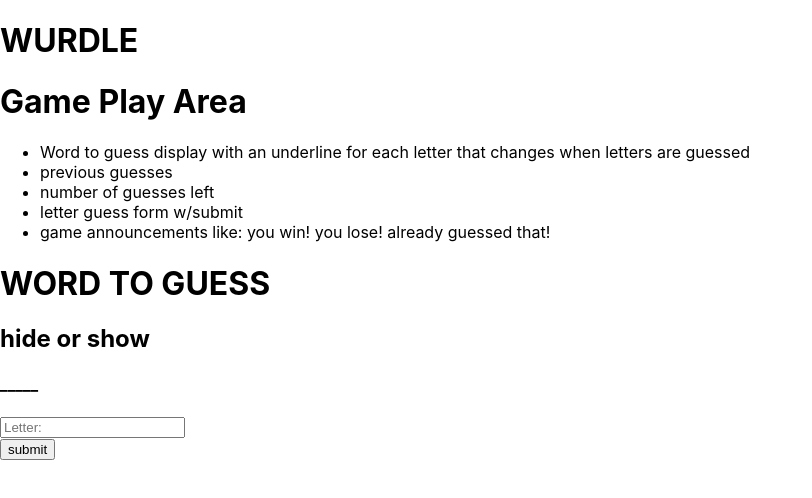
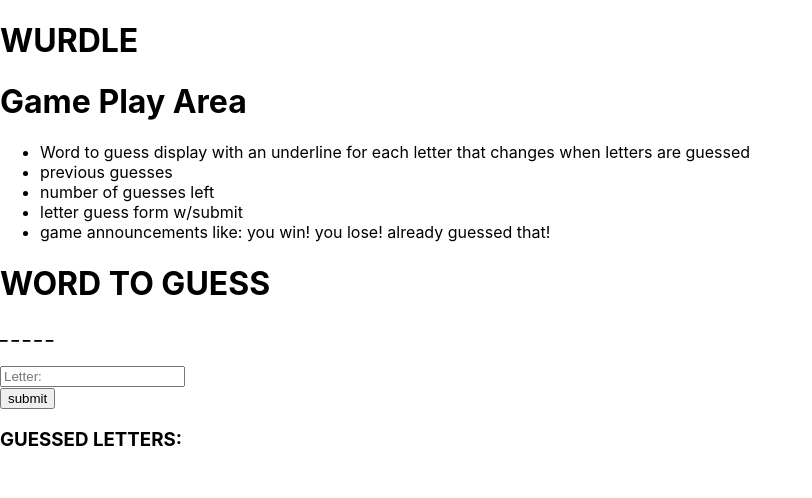
Before and after one commit to patty-rose/wurdle, a React (Create React App) app: page / in a window 1280 px wide. Shown: the top 498 px of the page, without its empty margins (0-812 px from the left). Built offline with nearby package versions, Linux system fonts and the light colour scheme.

Commit message:
add winning alert

```diff
--- a/src/components/GameControl.js
+++ b/src/components/GameControl.js
@@ -4,6 +4,12 @@ import WordToGuessDisplay from "./WordToGuessDisplay.js";
 import GuessForm from "./GuessForm";
 
 function GameControl(props){
+  let formOrAlert = null;
+  if(!props.displayedAnswer.includes('_')){
+    formOrAlert = <div className="bg-green-100 border-t border-b border-green-500 text-green-700 px-4 py-3" role="alert"><p className="font-bold">You win!</p></div>
+  } else {
+    formOrAlert = <GuessForm whenAddLetterSubmit = {props.onAddLetterSubmit} />
+  }
   return (
     <React.Fragment>
       <h1> Game Play Area</h1>
@@ -16,7 +22,8 @@ function GameControl(props){
       </ul>
 
       <WordToGuessDisplay guessWord = {props.word} currentWordDisplayed = {props.displayedAnswer} playerMadeGuesses = {props.guessesByPlayer} />
-      <GuessForm whenAddLetterSubmit = {props.onAddLetterSubmit} />
+      {formOrAlert}
+      <h3>GUESSED LETTERS: {props.guessesByPlayer.join(" ")}</h3>
     </React.Fragment>
   );
 }
--- a/src/components/WordToGuessDisplay.js
+++ b/src/components/WordToGuessDisplay.js
@@ -7,17 +7,13 @@ function WordToGuessDisplay(props){
   return (
     <React.Fragment>
       <h1>WORD TO GUESS</h1>
-      <h2>hide or show</h2>
-      <h4>{props.currentWordDisplayed}</h4>
-      <h4>{props.playerMadeGuesses.join(" ")}</h4>
+      <h4>{props.currentWordDisplayed.join(" ")}</h4>
     </React.Fragment>
   );
 }
 
 WordToGuessDisplay.propTypes = {
-  guessWord : PropTypes.string,
-  currentWordDisplayed: PropTypes.array,
-  playerMadeGuesses : PropTypes.array
+  currentWordDisplayed: PropTypes.array
 }
 
 export default WordToGuessDisplay;
```
